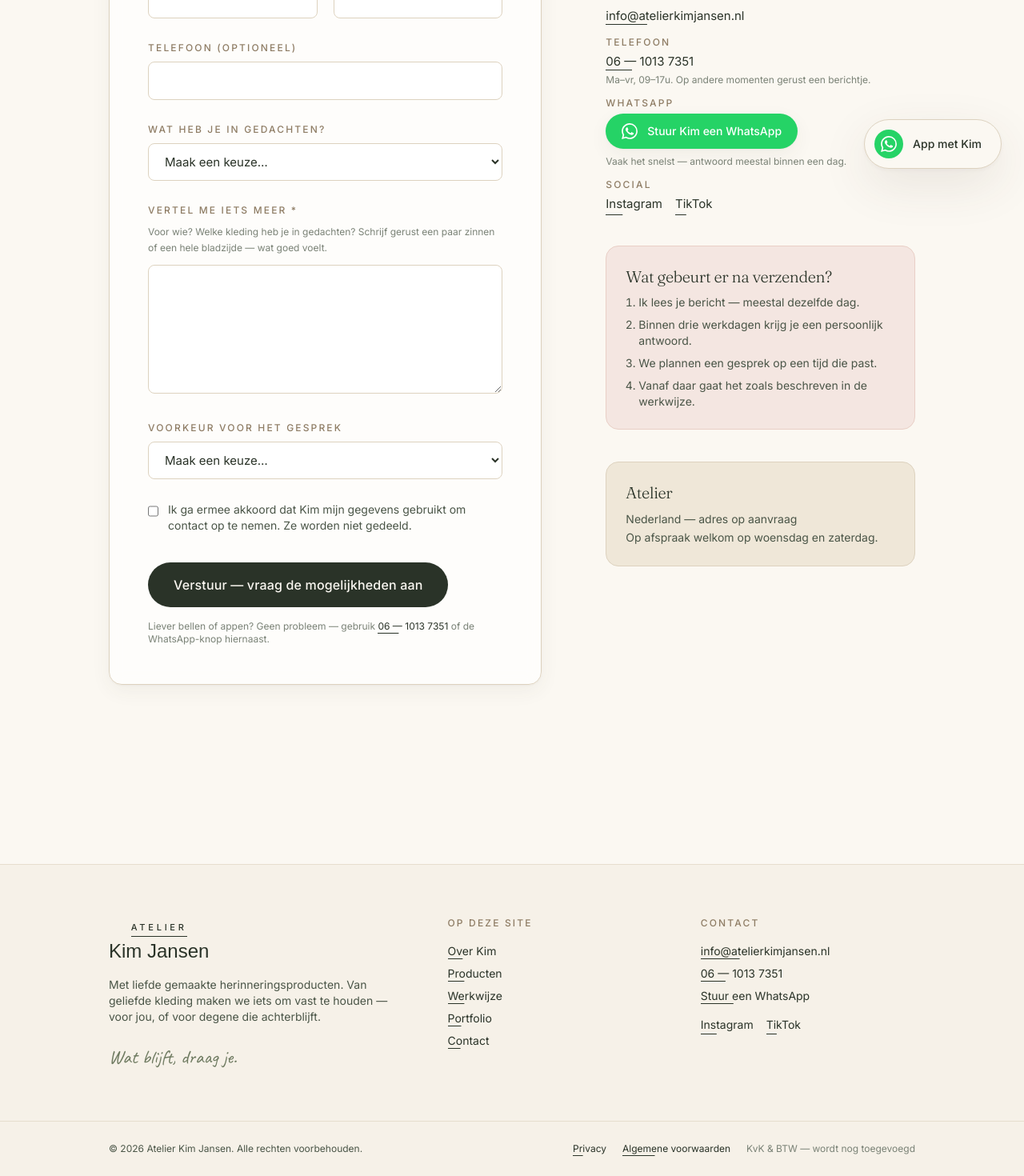
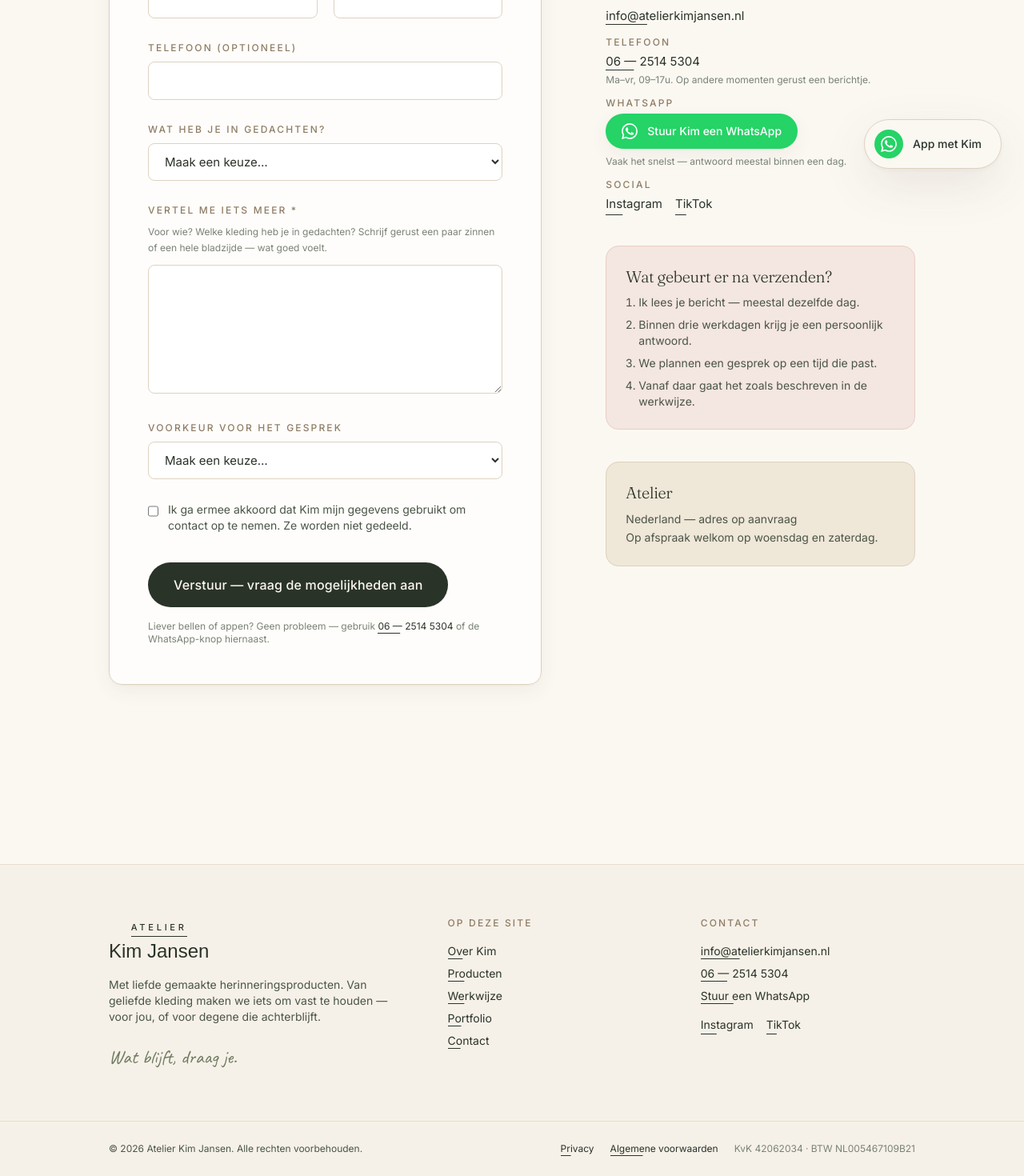
Before and after one commit to sebastiaan1985/kimjansen, a Next.js app: page /contact in a window 1280 px wide. Shown: the part 561-2031 px from the top of the page at 80% size. Built offline with nearby package versions, Linux system fonts and the light colour scheme; a web font is replaced by a local one.

Commit message:
Auto-update via Claude Code [2026-06-15]

```diff
--- a/app/contact/page.tsx
+++ b/app/contact/page.tsx
@@ -93,8 +93,8 @@ export default function ContactPage() {
               </button>
               <p className="mt-4 text-xs text-[var(--color-ink-mute)]">
                 Liever bellen of appen? Geen probleem — gebruik{" "}
-                <a href="tel:+31610137351" className="link-underline">
-                  06 — 1013 7351
+                <a href="tel:+31625145304" className="link-underline">
+                  06 — 2514 5304
                 </a>{" "}
                 of de WhatsApp-knop hiernaast.
               </p>
@@ -115,8 +115,8 @@ export default function ContactPage() {
                 </li>
                 <li>
                   <span className="block eyebrow mb-1">Telefoon</span>
-                  <a className="link-underline" href="tel:+31610137351">
-                    06 — 1013 7351
+                  <a className="link-underline" href="tel:+31625145304">
+                    06 — 2514 5304
                   </a>
                   <span className="block text-xs text-[var(--color-ink-mute)] mt-1">
                     Ma–vr, 09–17u. Op andere momenten gerust een berichtje.
--- a/app/layout.tsx
+++ b/app/layout.tsx
@@ -61,7 +61,7 @@ const businessJsonLd = {
   description:
     "Persoonlijke herinneringsproducten gemaakt van geliefde kleding — jasjes, dekens, kussens en sjaals voor wie iemand heeft verloren.",
   url: "https://atelierkimjansen.nl",
-  telephone: "+31610137351",
+  telephone: "+31625145304",
   email: "info@atelierkimjansen.nl",
   image: "https://atelierkimjansen.nl/og.jpg",
   address: {
--- a/components/Footer.tsx
+++ b/components/Footer.tsx
@@ -41,13 +41,13 @@ export default function Footer() {
               </a>
             </li>
             <li>
-              <a href="tel:+31610137351" className="link-underline">
-                06 — 1013 7351
+              <a href="tel:+31625145304" className="link-underline">
+                06 — 2514 5304
               </a>
             </li>
             <li>
               <a
-                href="https://wa.me/31610137351?text=Hoi%20Kim%2C%20ik%20heb%20een%20vraag"
+                href="https://wa.me/31625145304?text=Hoi%20Kim%2C%20ik%20heb%20een%20vraag"
                 target="_blank"
                 rel="noreferrer noopener"
                 className="link-underline"
@@ -91,7 +91,7 @@ export default function Footer() {
                 Algemene voorwaarden
               </Link>
             </li>
-            <li>KvK & BTW — wordt nog toegevoegd</li>
+            <li>KvK 42062034 · BTW NL005467109B21</li>
           </ul>
         </div>
       </div>
--- a/components/WhatsAppButton.tsx
+++ b/components/WhatsAppButton.tsx
@@ -5,7 +5,7 @@ type Props = {
   message?: string;
 };
 
-const WHATSAPP_NUMBER = "31610137351";
+const WHATSAPP_NUMBER = "31625145304";
 const DEFAULT_MESSAGE =
   "Hoi Kim, ik kwam je website tegen en heb een vraag over een herinneringsproduct.";
 
```
